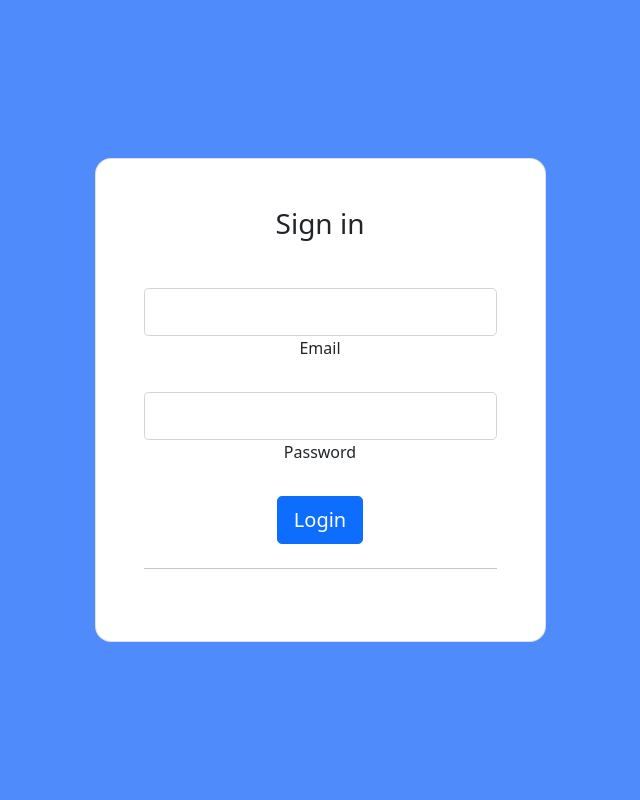
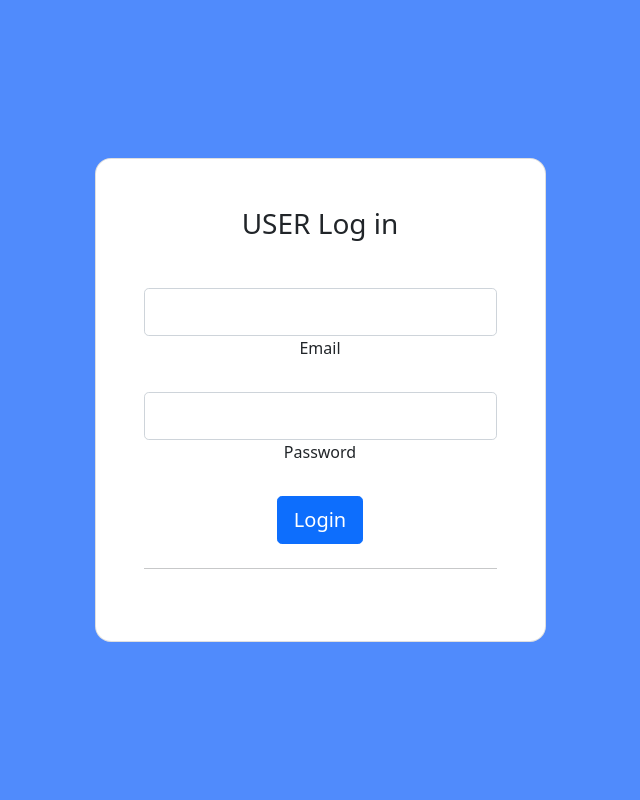
Before and after one commit to naruepol/stresearch, a PHP site: page /login.php in a window 1280 px wide. Shown: the whole page, without its empty margins (320-960 px from the left). Run offline with PHP 8.4, Linux system fonts and the light colour scheme.

Commit message:
edit form (login, adduser)

```diff
--- a/adduser.php
+++ b/adduser.php
@@ -11,7 +11,8 @@
     <title>Add Account</title>
   </head>
   <body>
-  <section class="vh-100 gradient-custom">
+  <form action="./adduserst2.php" id="add_acount">
+  <section class="vh-100 gradient-custom" style="background-color: #508bfc;>
   <div class="container py-5 h-100">
     <div class="row justify-content-center align-items-center h-100">
       <div class="col-12 col-lg-9 col-xl-7">
@@ -74,5 +75,6 @@
     </div>
   </div>
 </section>
+</form>
 </body>
 </html>
--- a/login.php
+++ b/login.php
@@ -11,6 +11,7 @@
     <title>LogIn</title>
   </head>
   <body>
+  <form action="./checklogin.php" id="check_login">
   <section class="vh-100" style="background-color: #508bfc;">
   <div class="container py-5 h-100">
     <div class="row d-flex justify-content-center align-items-center h-100">
@@ -18,7 +19,7 @@
         <div class="card shadow-2-strong" style="border-radius: 1rem;">
           <div class="card-body p-5 text-center">
 
-            <h3 class="mb-5">Sign in</h3>
+            <h3 class="mb-5">USER Log in</h3>
 
             <div class="form-outline mb-4">
               <input type="email" id="user_email_in" class="form-control form-control-lg" />
@@ -39,5 +40,6 @@
     </div>
   </div>
 </section>
+</form>
   </body>
 </html>
```
